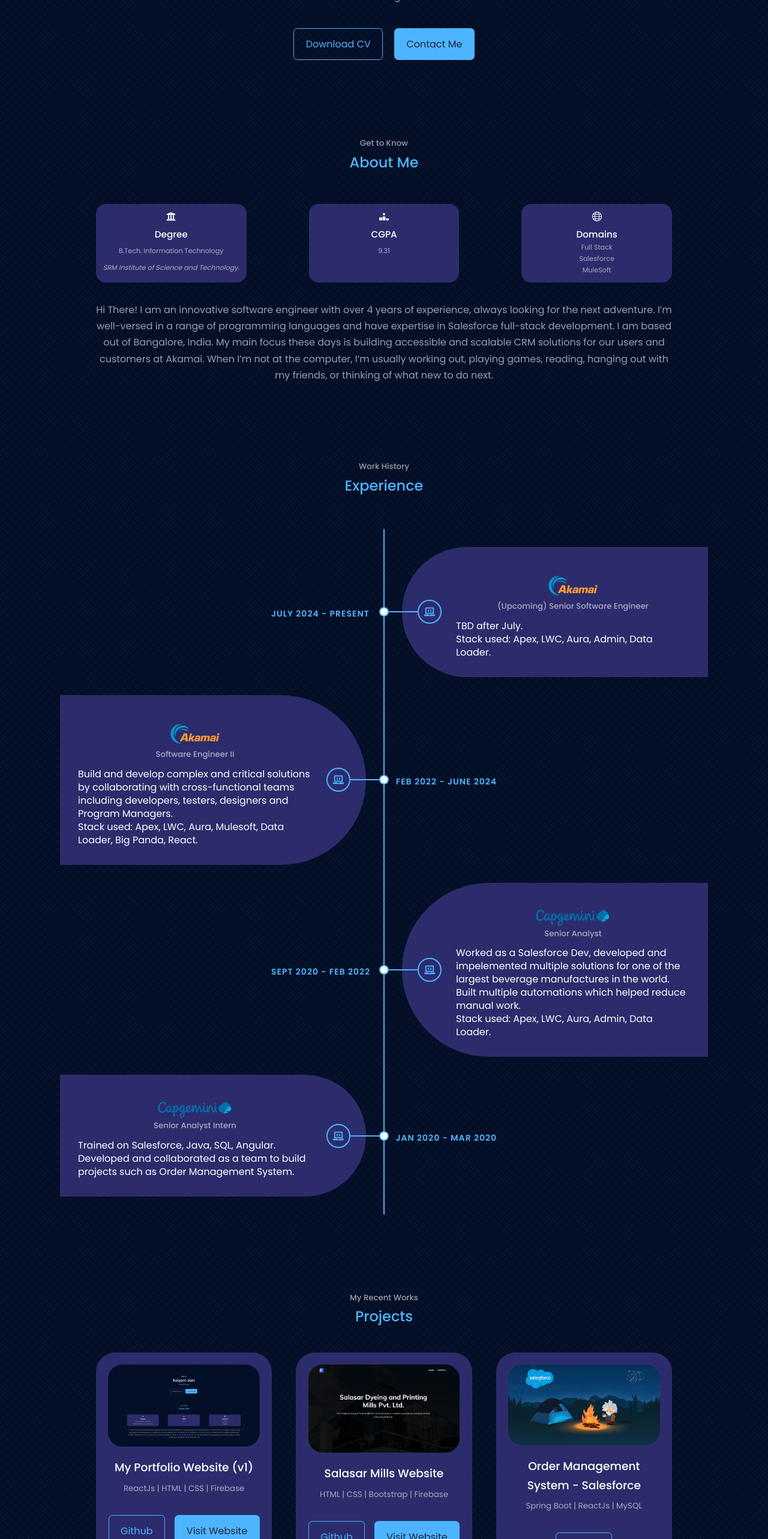
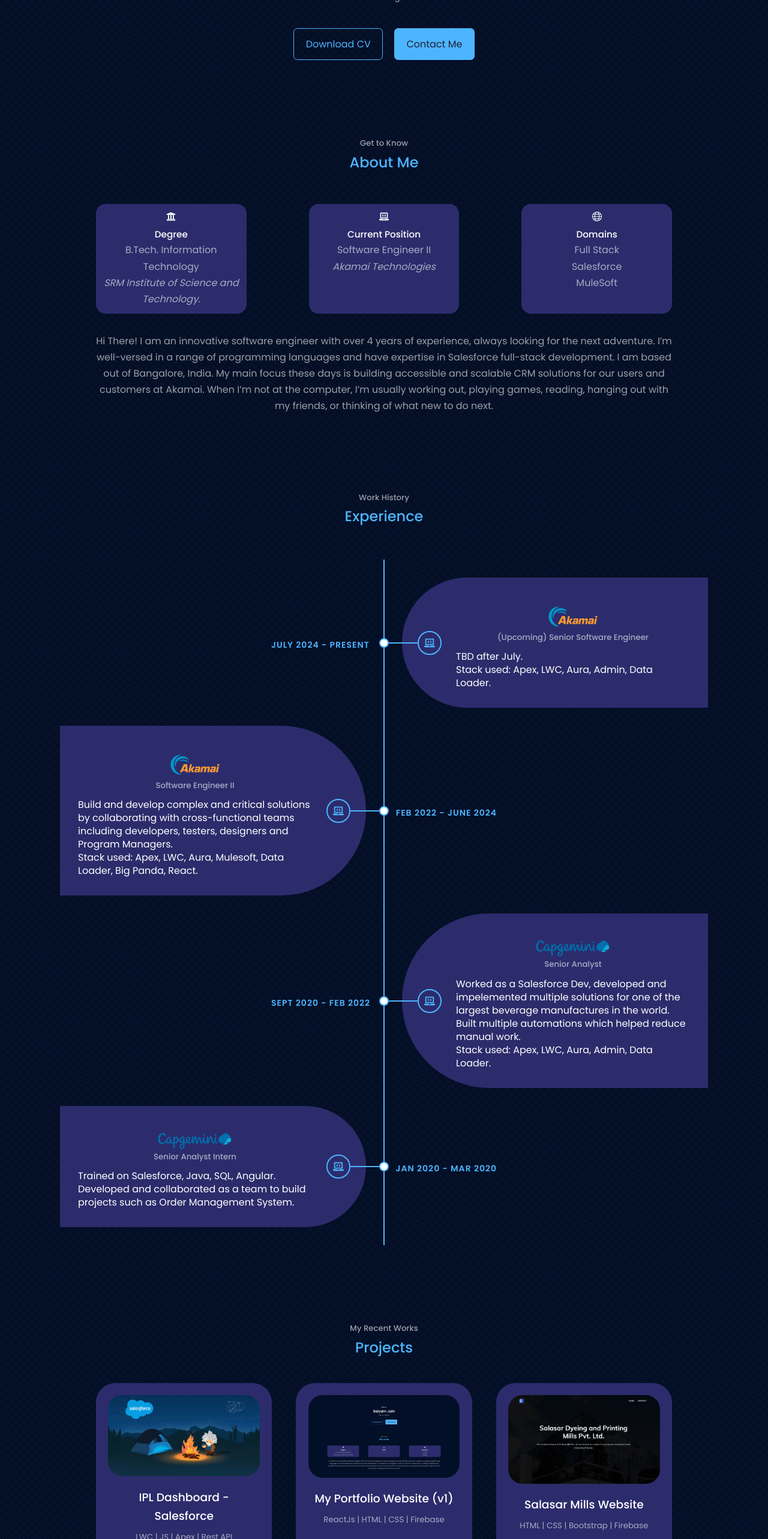
Before and after one commit to saiyam31098/saiyxm_portfolio, a React (Create React App) app: page / in a window 1280 px wide. Shown: the part 234-2800 px from the top of the page at 60% size. Built offline with nearby package versions, Linux system fonts and the light colour scheme.

Commit message:
Increased font size in about, changed cgpa to current position, and good reads url, projects

```diff
--- a/src/components/about/about.css
+++ b/src/components/about/about.css
@@ -36,7 +36,7 @@
 }
 
 .about__card small {
-    font-size: .7rem;
+    font-size: 1rem;
     color: var(--color-light);
 }
 
--- a/src/components/about/about.jsx
+++ b/src/components/about/about.jsx
@@ -3,6 +3,7 @@
 import { FaRankingStar } from "react-icons/fa6";
 import { FaUniversity } from "react-icons/fa";
 import { TfiWorld } from "react-icons/tfi";
+import { FaLaptopCode } from "react-icons/fa";
 
 const About = () => {
     return (
@@ -20,9 +21,9 @@
                         </article>
 
                         <article className='about__card'>
-                            <FaRankingStar />
-                            <h5>CGPA</h5>
-                            <small>9.31</small>
+                            <FaLaptopCode />
+                            <h5>Current Position</h5>
+                            <small>Software Engineer II <br /><i>Akamai Technologies</i></small>
                         </article>
 
                         <article className='about__card'>
--- a/src/components/footer/footer.jsx
+++ b/src/components/footer/footer.jsx
@@ -19,7 +19,7 @@
         <div className="footer__socials">
           <a href="https://www.linkedin.com/in/saiyam31098/" target="_blank"><BsLinkedin/></a>
           <a href="https://github.com/saiyam31098/" target="_blank"><BsGithub/></a>
-          <a href="https://github.com/saiyam31098/" target="_blank"><FaGoodreads/></a>
+          <a href="https://goodreads.com/saiyxm/" target="_blank"><FaGoodreads/></a>
         </div>
 
         <div className="footer__copyright">
--- a/src/components/projects/project.css
+++ b/src/components/projects/project.css
@@ -39,6 +39,7 @@
 .portfolio__item-image{
     border-radius: 1.5rem;
     overflow: hidden;
+    max-height: 12rem;
 }
 
 .portfolio__item h3{
--- a/src/components/projects/project.jsx
+++ b/src/components/projects/project.jsx
@@ -13,6 +13,17 @@
             <h2 className="project__header">Projects</h2>
 
             <div className="portfolio__container">
+                <article className='portfolio__item'>
+                    <div className="portfolio__item-image">
+                        <img src={SF_IMG} alt="" />
+                    </div>
+                    <h3>IPL Dashboard - Salesforce</h3>
+                    <small className='text-light'>LWC | JS | Apex | Rest API</small>
+                    <div className="portfolio__item-cta">
+                        <a href="https://github.com/saiyam31098/" target="_blank" rel='noreferrer' className='btn'>Github</a>
+                    </div>
+                </article>
+
                 <article className='portfolio__item'>
                     <div className="portfolio__item-image">
                         <img src={PORTFOLIO_IMG} alt="" />
@@ -41,7 +52,7 @@
                     <div className="portfolio__item-image">
                         <img src={SF_IMG} alt="" />
                     </div>
-                    <h3>Order Management System - Salesforce</h3>
+                    <h3>Order Management - Salesforce</h3>
                     <small className='text-light'>Spring Boot | ReactJs | MySQL</small>
                     <div className="portfolio__item-cta">
                         <a href="https://github.com/saiyam31098/Order-Management-System-Salesforce/tree/master" target="_blank" rel='noreferrer' className='btn'>Github</a>
@@ -53,17 +64,6 @@
                         <img src={SF_IMG} alt="" />
                     </div>
                     <h3>Paypal Clone - Salesforce</h3>
-                    <small className='text-light'>Spring Boot | ReactJs | MySQL</small>
-                    <div className="portfolio__item-cta">
-                        <a href="https://github.com/saiyam31098/" target="_blank" rel='noreferrer' className='btn'>Github</a>
-                    </div>
-                </article>
-
-                <article className='portfolio__item'>
-                    <div className="portfolio__item-image">
-                        <img src={SF_IMG} alt="" />
-                    </div>
-                    <h3>Wedding Invitation Website</h3>
                     <small className='text-light'>Spring Boot | ReactJs | MySQL</small>
                     <div className="portfolio__item-cta">
                         <a href="https://github.com/saiyam31098/" target="_blank" rel='noreferrer' className='btn'>Github</a>
```
